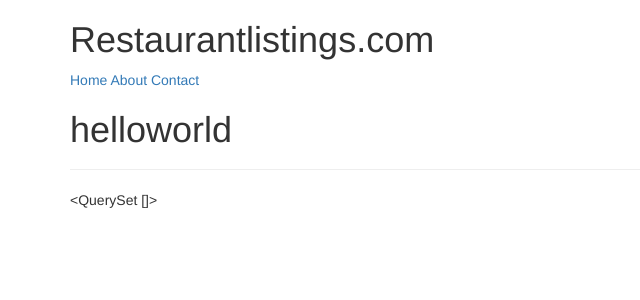
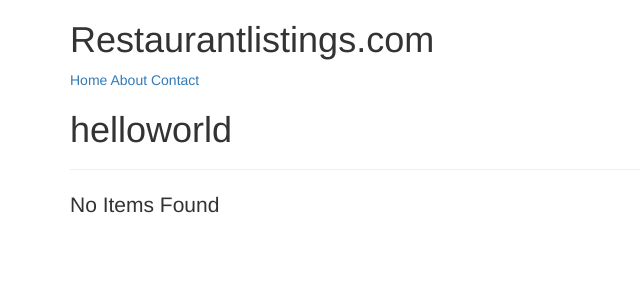
Before and after one commit to jasonyliang/Restaurant_Web_django, a Django app: a page that uses trydjango1-11-1/src/profiles/templates/profiles/user.html in a window 1280 px wide. Shown: the top 300 px of the page, without its empty margins (0-640 px from the left). Run offline with Django 3.2, Linux system fonts and the light colour scheme; data comes from the database, SQL or seed files in the repository; some libraries are stand-ins or nearby versions.

Commit message:
User.html formatting

```diff
--- a/trydjango1-11-1/src/profiles/templates/profiles/user.html
+++ b/trydjango1-11-1/src/profiles/templates/profiles/user.html
@@ -3,6 +3,30 @@
 {% block content%}
 <h1>{{ user.username }}</h1>
 <hr/>
-{{ user.restaurantlocation_set.all }} <br/>
-{{ user.items_set.all }}
+{% if user.item_set.all.exists %}
+{% for rest in user.restaurantlocation_set.all %}
+    <li>
+       <b> {{rest.title}} </b> {{rest.location}} | {{rest.category}}
+       <p>
+       <b>Items</b>
+        <ul>
+            {% for item in rest.item_set.all %}
+            <li style='margin-bottom: 15px;'> {{item.name }} <br/>
+                {% for ing in item.get_contents %}
+                    <span style='padding: 2px 4px; margin-right:4px; background-color:antiquewhite'>{{ ing }},</span>
+                {% endfor %}
+            </li>
+        </p>
+            {% endfor %}
+        </ul>
+    </li>
+
+
+{% endfor %}
+{% else %}
+<p class='lead'>No Items Found</p>
+{% endif %}
+
+
+
 {% endblock %}
```
